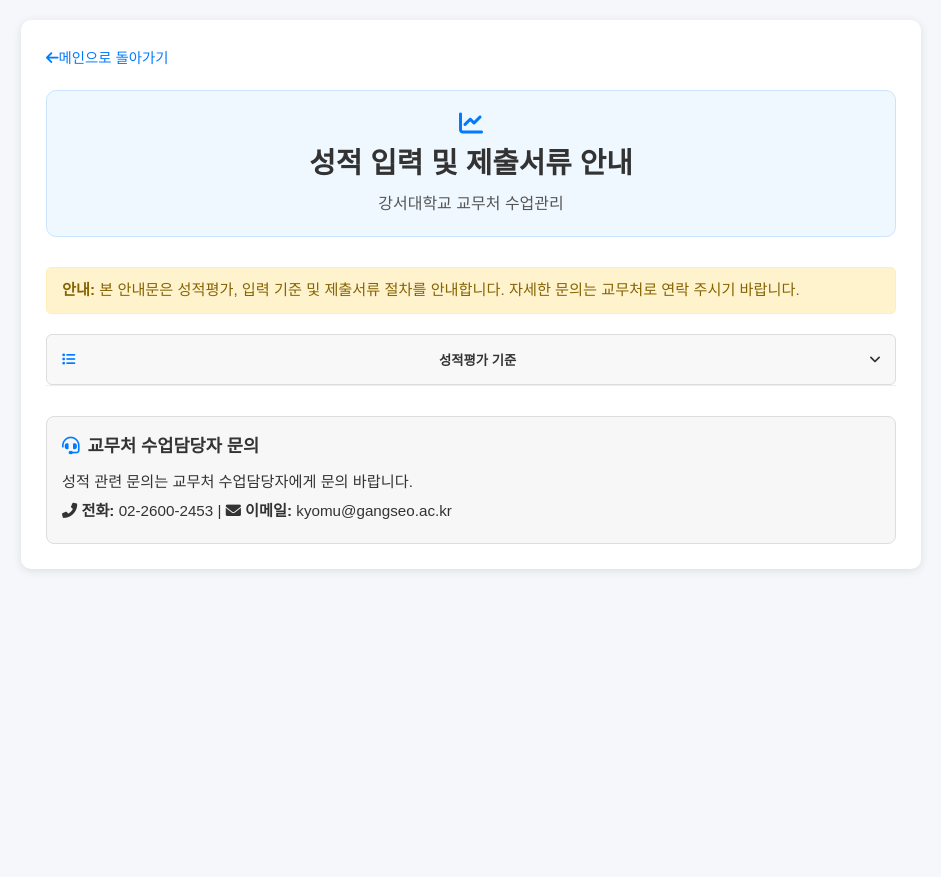
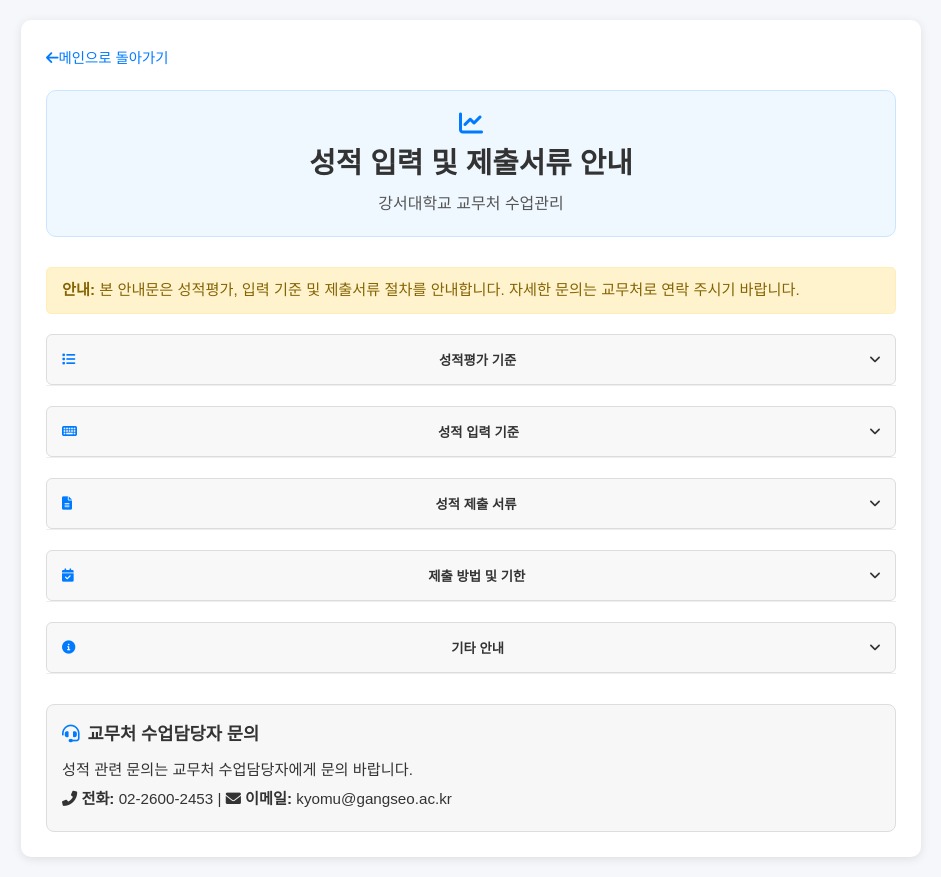
Before and after one commit to GSUKYOMU/GSUKyomu, a plain HTML site: page score.html in a window 1280 px wide. Shown: the whole page, without its empty margins (169-1110 px from the left). Before the commit the page ends 800 px from the top, so only its background shows below. Drawn offline with Linux system fonts and the light colour scheme.

Commit message:
Update score.html

```diff
--- a/score.html
+++ b/score.html
@@ -134,23 +134,17 @@
         <i class="fas fa-arrow-left"></i> 메인으로 돌아가기
       </a>
 
-      <!-- 상단 헤더 -->
       <div class="page-hero">
         <i class="fas fa-chart-line"></i>
         <h1>성적 입력 및 제출서류 안내</h1>
         <p>강서대학교 교무처 수업관리</p>
       </div>
 
-      <!-- 안내 박스 -->
       <div class="info-box-header">
         <p><strong>안내:</strong> 본 안내문은 성적평가, 입력 기준 및 제출서류 절차를 안내합니다. 자세한 문의는 교무처로 연락 주시기 바랍니다.</p>
       </div>
 
-      <!-- 이하 기존 내용 동일 -->
-      <!-- ✅ 성적페이지 내용 그대로 유지 ✅ -->
-      <!-- (본문 전체 동일하므로 생략 없이 그대로 붙여넣기) -->
-
-      <!-- 1️⃣ 성적평가 기준 -->
+      <!-- 성적평가 기준 -->
       <button class="accordion-header-new" data-content-id="acc1">
         <i class="fas fa-list"></i> 성적평가 기준 <i class="fas fa-angle-down toggle-icon"></i>
       </button>
@@ -175,8 +169,53 @@
         </ul>
       </div>
 
-      <!-- 나머지 성적입력 기준 / 제출서류 / 제출기한 / 기타 / 문의 동일 -->
-      <!-- ✅ 그대로 유지 ✅ -->
+      <!-- 성적 입력 기준 -->
+      <button class="accordion-header-new" data-content-id="acc2">
+        <i class="fas fa-keyboard"></i> 성적 입력 기준 <i class="fas fa-angle-down toggle-icon"></i>
+      </button>
+      <div class="accordion-content-new" id="acc2">
+        <ul>
+          <li><strong>중간·기말·과제·출석 점수의 합은 100점</strong>이 되도록 입력합니다.</li>
+          <li><mark>출석미달(결석 1/3 이상)</mark> 학생은 반드시 F 처리 후 ‘출석미달’로 표기해야 합니다.</li>
+          <li>“_”(미정)은 출결 미입력 상태로 간주되며 반드시 <strong>O/X/△</strong> 중 하나로 수정해야 합니다.</li>
+          <li>상대평가 제외 교과: 실습, 실기, 캡스톤디자인, 마이크로디그리, 수강생 10명 이하 교과 등.</li>
+        </ul>
+      </div>
+
+      <!-- 성적 제출 서류 -->
+      <button class="accordion-header-new" data-content-id="acc3">
+        <i class="fas fa-file-alt"></i> 성적 제출 서류 <i class="fas fa-angle-down toggle-icon"></i>
+      </button>
+      <div class="accordion-content-new" id="acc3">
+        <ul>
+          <li><mark>성적보고서 1부</mark> : 성적 정정 마감 이후 출력, 담당교수 서명 필수.</li>
+          <li><mark>출석부 1부</mark> : 전자출결시스템 출력본, 서명 필수.</li>
+          <li><mark>CQI(강의개선보고서)</mark> : 인트라넷 입력, 별도 제출 불필요.</li>
+          <li>조기취업 학생의 경우 <mark>출석인정확인서</mark> 및 <mark>재직증빙서류</mark> 동시 제출.</li>
+        </ul>
+      </div>
+
+      <!-- 제출 방법 및 기한 -->
+      <button class="accordion-header-new" data-content-id="acc4">
+        <i class="fas fa-calendar-check"></i> 제출 방법 및 기한 <i class="fas fa-angle-down toggle-icon"></i>
+      </button>
+      <div class="accordion-content-new" id="acc4">
+        <p>모든 서류는 <strong>서명·날인 후</strong> 교무처로 <mark>직접 또는 우편 제출</mark>해야 합니다.</p>
+        <p><strong>주소:</strong> (07661) 서울시 강서구 까치산로 24길 47 본관 1층 교무과 수업담당자</p>
+        <p><mark>성적 정정 마감일 기준 2일 이내</mark> 도착분까지 인정됩니다.</p>
+      </div>
+
+      <!-- 기타 안내 -->
+      <button class="accordion-header-new" data-content-id="acc5">
+        <i class="fas fa-info-circle"></i> 기타 안내 <i class="fas fa-angle-down toggle-icon"></i>
+      </button>
+      <div class="accordion-content-new" id="acc5">
+        <ul>
+          <li><strong>성적 입력 기한</strong>을 반드시 준수해야 하며, 미입력 시 F 처리될 수 있습니다.</li>
+          <li>모든 성적 근거 자료는 <mark>10년간 보관</mark>해야 합니다.</li>
+          <li><mark>CQI 보고서</mark>는 교육과정 개선 및 대학평가에 활용됩니다.</li>
+        </ul>
+      </div>
 
       <div class="contact-box">
         <h3><i class="fas fa-headset"></i> 교무처 수업담당자 문의</h3>
```
